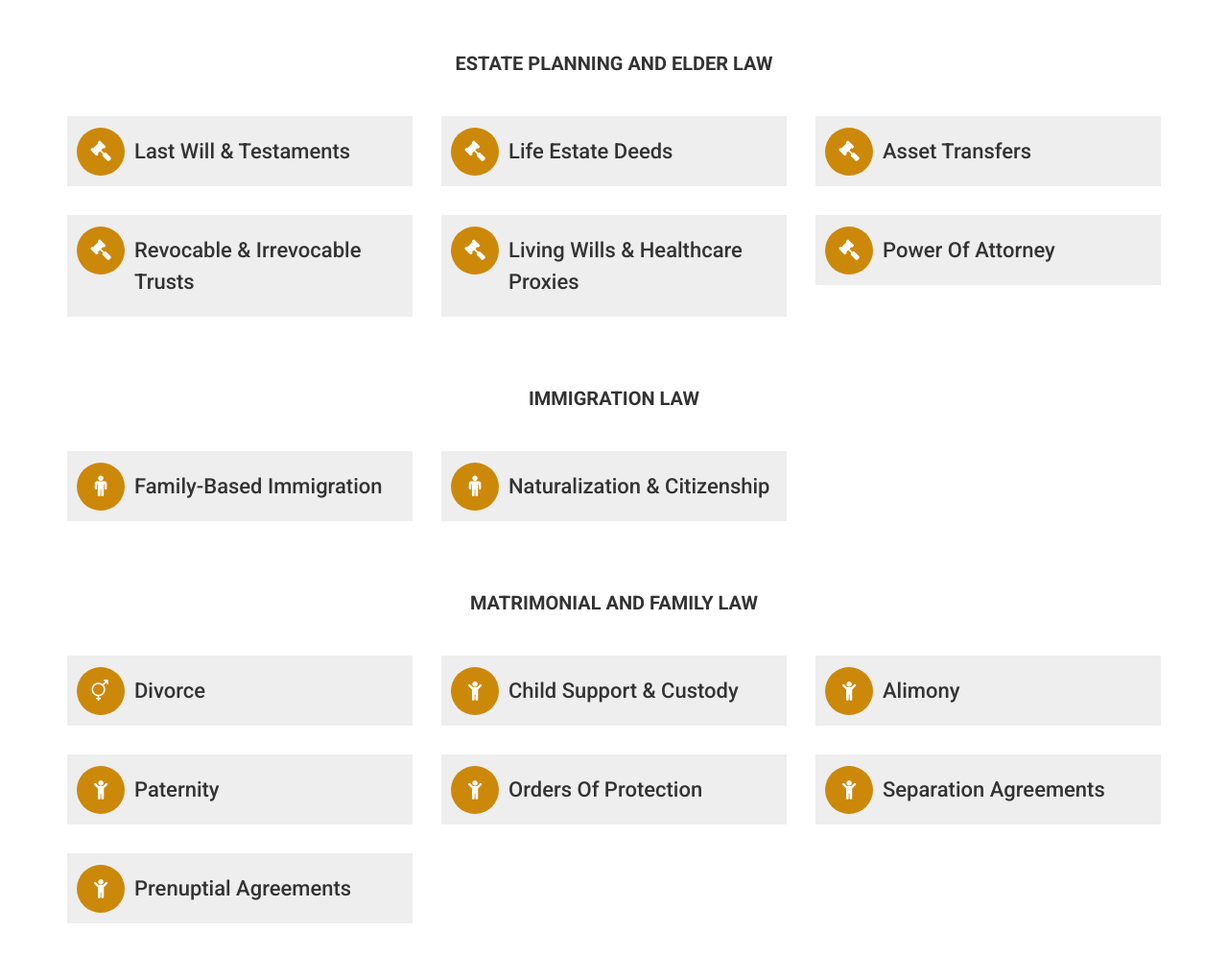
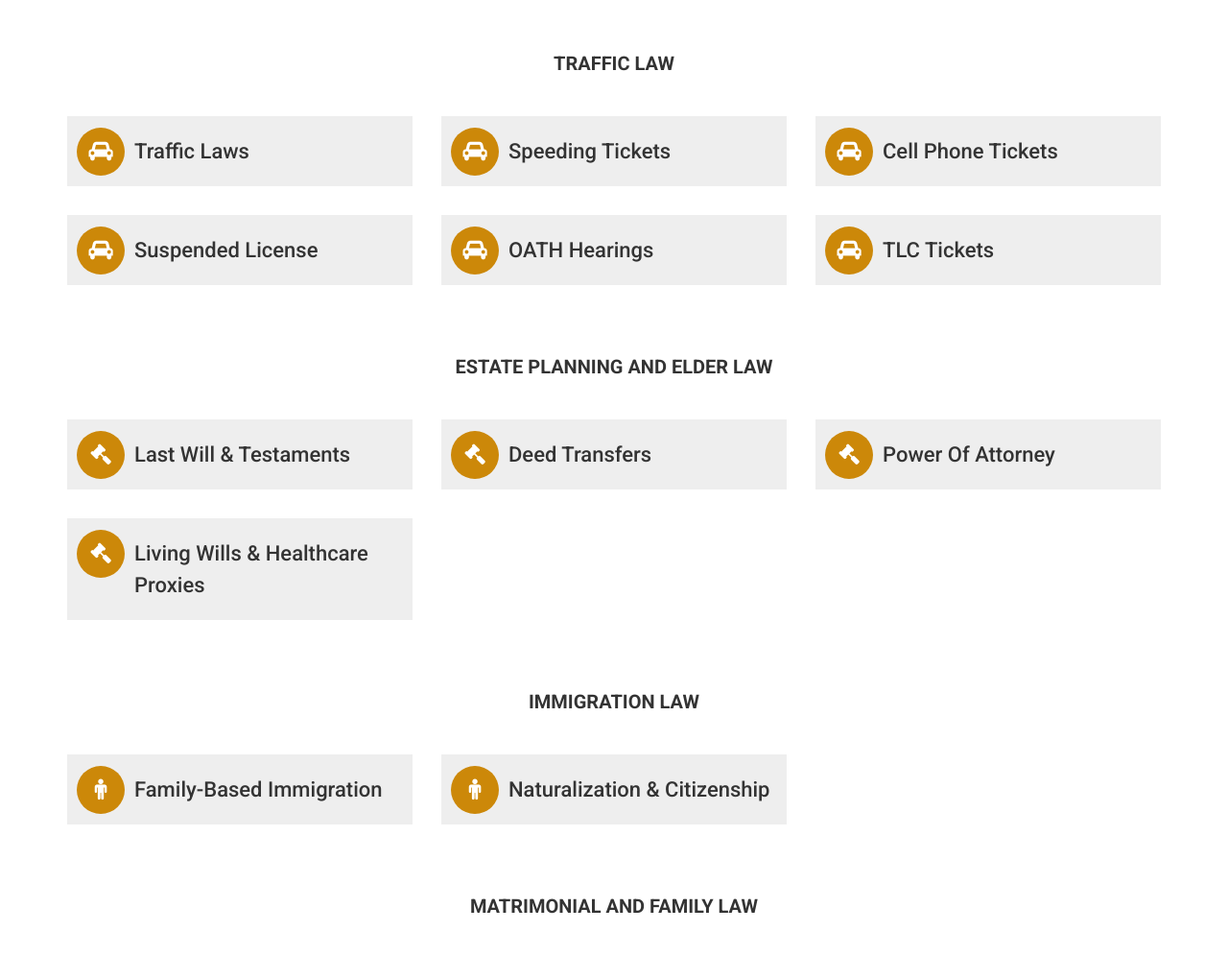
Before and after one commit to vyurchak1989/vyurchak1989.github.io, a plain HTML site: page version1.html in a window 1280 px wide. Shown: the part 2180-3175 px from the top of the page at 96% size. Drawn offline with Linux system fonts and the light colour scheme; some packages are replaced by stand-ins of ours.

Commit message:
adding practices

```diff
--- a/version1.html
+++ b/version1.html
@@ -178,6 +178,40 @@
                     <h2><span>Our</span> PRACTICE AREAS</h2>
                     <span><i class="fa fa-circle-o" aria-hidden="true"></i></span>
                 </div>
+                <h3 style="text-align: center; font-family: 'Roboto', sans-serif;color: #333333; margin: 40px auto;"><b>TRAFFIC LAW</b></h3>
+
+                <div class="row auto-clear">
+                    <div class="col-lg-4 col-md-4 col-sm-6 col-xs-12">
+                        <div class="practice-box-layout1 bg-box">
+                            <h3><a><i class="fa fa-car" aria-hidden="true"></i>Traffic Laws</a></h3>
+                        </div>
+                    </div>
+                    <div class="col-lg-4 col-md-4 col-sm-6 col-xs-12">
+                        <div class="practice-box-layout1 bg-box">
+                            <h3><a><i class="fa fa-car" aria-hidden="true"></i> Speeding Tickets </a></h3>
+                        </div>
+                    </div>
+                    <div class="col-lg-4 col-md-4 col-sm-6 col-xs-12">
+                        <div class="practice-box-layout1 bg-box">
+                            <h3><a><i class="fa fa-car" aria-hidden="true"></i>Cell Phone Tickets </a></h3>
+                        </div>
+                    </div>
+                    <div class="col-lg-4 col-md-4 col-sm-6 col-xs-12">
+                        <div class="practice-box-layout1 bg-box">
+                            <h3><a><i class="fa fa-car" aria-hidden="true"></i>Suspended License </a></h3>
+                        </div>
+                    </div>
+                    <div class="col-lg-4 col-md-4 col-sm-6 col-xs-12">
+                        <div class="practice-box-layout1 bg-box">
+                            <h3><a><i class="fa fa-car" aria-hidden="true"></i>OATH Hearings </a></h3>
+                        </div>
+                    </div>
+                    <div class="col-lg-4 col-md-4 col-sm-6 col-xs-12">
+                        <div class="practice-box-layout1 bg-box">
+                            <h3><a><i class="fa fa-car" aria-hidden="true"></i>TLC Tickets</a></h3>
+                        </div>
+                    </div>
+                </div>
                 <h3 style="text-align: center; font-family: 'Roboto', sans-serif;color: #333333; margin: 40px auto;"><b>ESTATE PLANNING AND ELDER LAW</b></h3>
 
                 <div class="row auto-clear">
@@ -188,27 +222,17 @@
                     </div>
                     <div class="col-lg-4 col-md-4 col-sm-6 col-xs-12">
                         <div class="practice-box-layout1 bg-box">
-                            <h3><a><i class="fa fa-gavel" aria-hidden="true"></i>Life Estate Deeds </a></h3>
+                            <h3><a><i class="fa fa-gavel" aria-hidden="true"></i>Deed Transfers</a></h3>
                         </div>
                     </div>
                     <div class="col-lg-4 col-md-4 col-sm-6 col-xs-12">
                         <div class="practice-box-layout1 bg-box">
-                            <h3><a><i class="fa fa-gavel" aria-hidden="true"></i>Asset Transfers </a></h3>
-                        </div>
-                    </div>
-                    <div class="col-lg-4 col-md-4 col-sm-6 col-xs-12">
-                        <div class="practice-box-layout1 bg-box">
-                            <h3><a><i class="fa fa-gavel" aria-hidden="true"></i>Revocable &amp; Irrevocable Trusts </a></h3>
+                            <h3><a><i class="fa fa-gavel" aria-hidden="true"></i>Power of Attorney</a></h3>
                         </div>
                     </div>
                     <div class="col-lg-4 col-md-4 col-sm-6 col-xs-12">
                         <div class="practice-box-layout1 bg-box">
                             <h3><a><i class="fa fa-gavel" aria-hidden="true"></i>Living Wills &amp; Healthcare Proxies </a></h3>
-                        </div>
-                    </div>
-                    <div class="col-lg-4 col-md-4 col-sm-6 col-xs-12">
-                        <div class="practice-box-layout1 bg-box">
-                            <h3><a><i class="fa fa-gavel" aria-hidden="true"></i>Power of Attorney</a></h3>
                         </div>
                     </div>
                 </div>
@@ -238,11 +262,6 @@
                     <div class="col-lg-4 col-md-4 col-sm-6 col-xs-12">
                         <div class="practice-box-layout1 bg-box">
                             <h3><a><i class="fa fa-child" aria-hidden="true"></i>Child Support &amp; Custody</a></h3>
-                        </div>
-                    </div>
-                    <div class="col-lg-4 col-md-4 col-sm-6 col-xs-12">
-                        <div class="practice-box-layout1 bg-box">
-                            <h3><a><i class="fa fa-child" aria-hidden="true"></i>Alimony</a></h3>
                         </div>
                     </div>
                     <div class="col-lg-4 col-md-4 col-sm-6 col-xs-12">
@@ -324,7 +343,7 @@
                         <i class="fa fa-map-marker" aria-hidden="true"></i>
                         <h3 class="title-medium-light size-xl">Address</h3>
                         <ul class="text-center">
-                            <li>218 Redford Avenue</li>
+                            <li>218 Retford Avenue</li>
                             <li>Staten Island, New York, 10312</li>
                             <li>10312, United States</li>
                         </ul>
```
